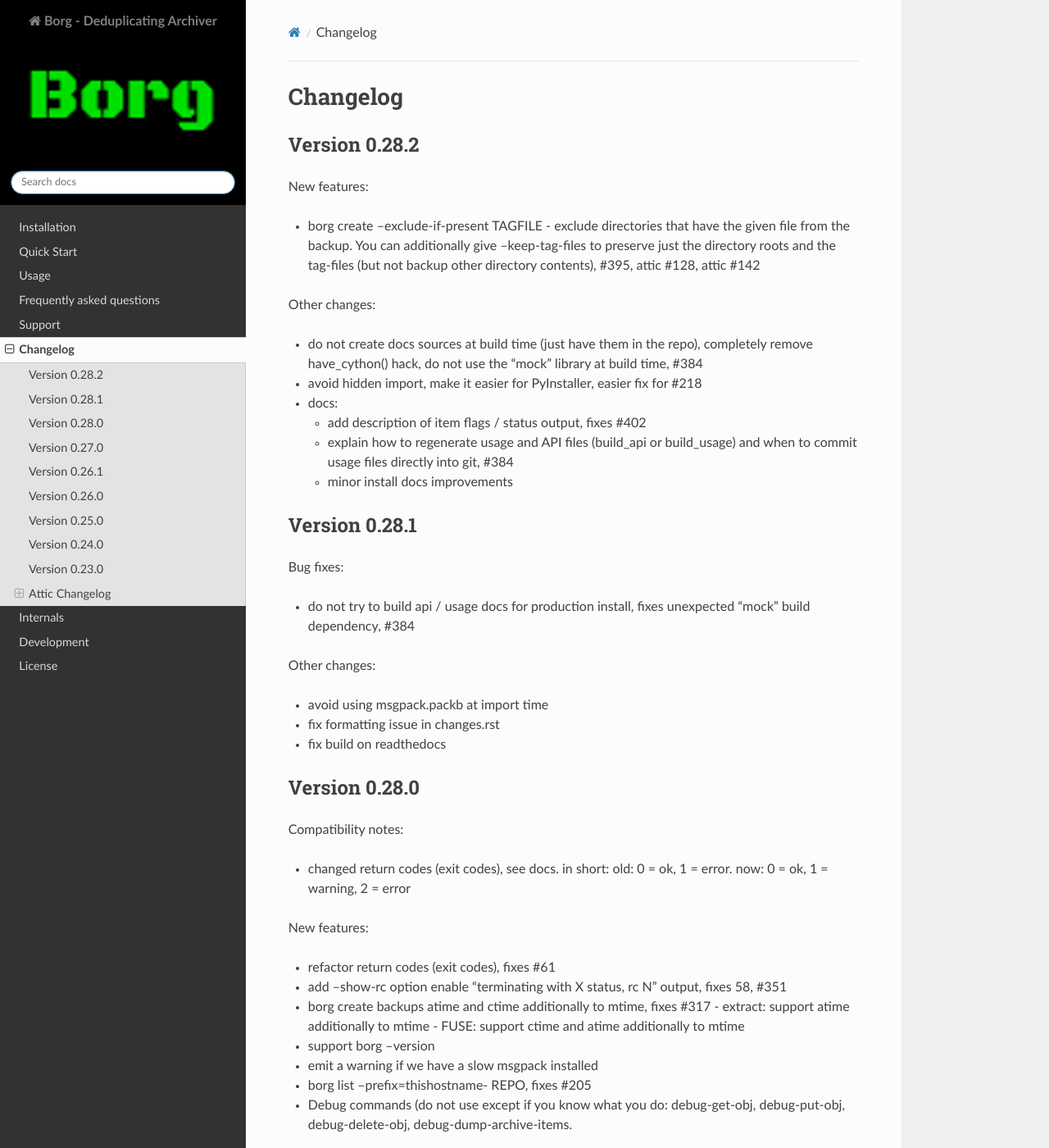
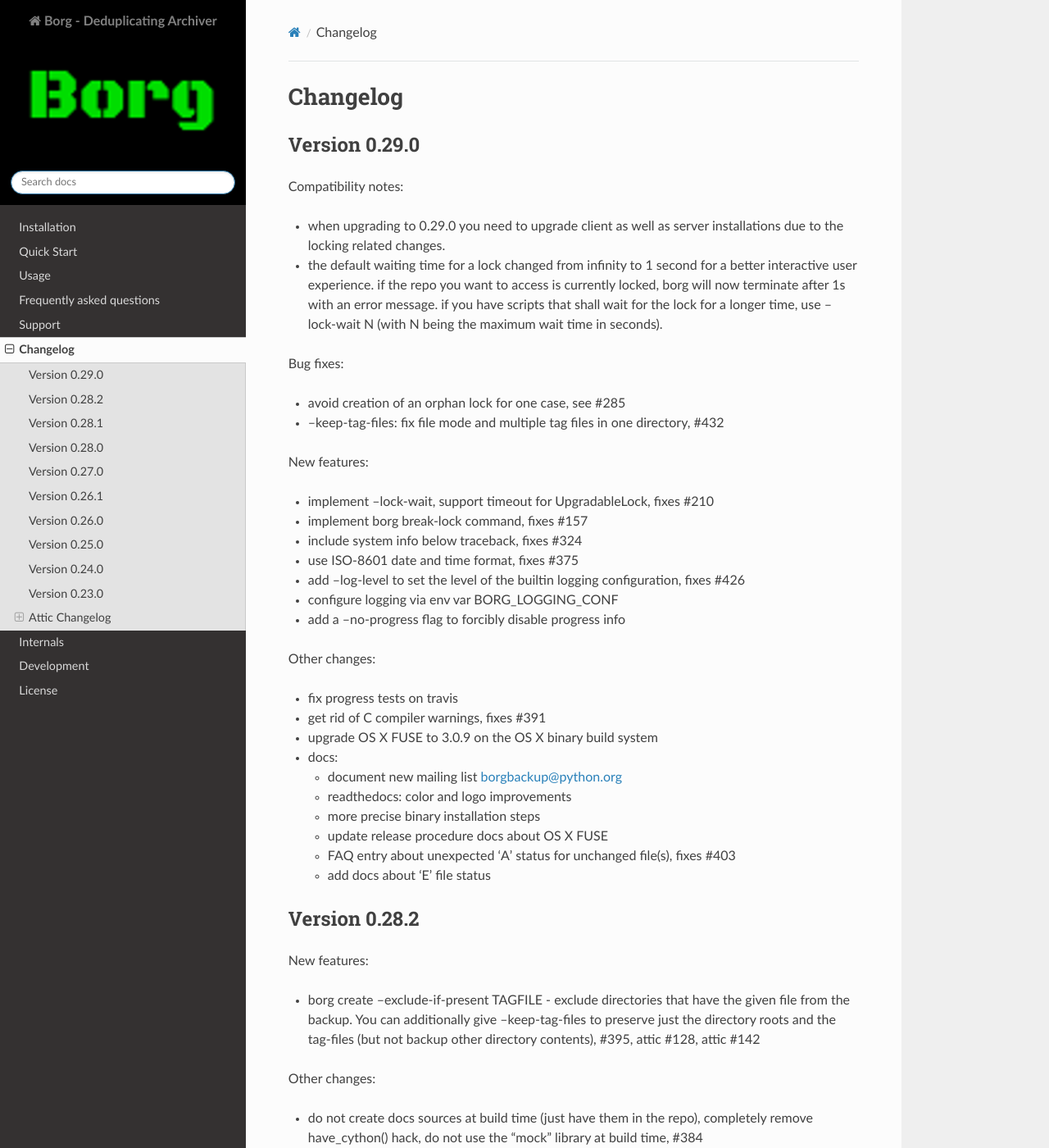
Before and after one commit to borgbackup/borg, a Sphinx documentation site: the page built from docs/changes.rst, in a window 1280 px wide and 1400 px high. Shown: the whole window at 82% size. Built offline with Sphinx 7.4.7 and the Read the Docs theme 2.0.0, drawn with Linux system fonts in a browser that asks for light colours; the version number could not be read and is left out.

Commit message:
update CHANGES

```diff
--- a/docs/changes.rst
+++ b/docs/changes.rst
@@ -1,5 +1,48 @@
 Changelog
 =========
+
+Version 0.29.0
+--------------
+
+Compatibility notes:
+
+- when upgrading to 0.29.0 you need to upgrade client as well as server
+  installations due to the locking related changes.
+- the default waiting time for a lock changed from infinity to 1 second for a
+  better interactive user experience. if the repo you want to access is
+  currently locked, borg will now terminate after 1s with an error message.
+  if you have scripts that shall wait for the lock for a longer time, use
+  --lock-wait N (with N being the maximum wait time in seconds).
+
+Bug fixes:
+
+- avoid creation of an orphan lock for one case, see #285
+- --keep-tag-files: fix file mode and multiple tag files in one directory, #432
+
+New features:
+
+- implement --lock-wait, support timeout for UpgradableLock, fixes #210
+- implement borg break-lock command, fixes #157
+- include system info below traceback, fixes #324
+- use ISO-8601 date and time format, fixes #375
+- add --log-level to set the level of the builtin logging configuration, fixes #426
+- configure logging via env var BORG_LOGGING_CONF
+- add a --no-progress flag to forcibly disable progress info
+
+Other changes:
+
+- fix progress tests on travis
+- get rid of C compiler warnings, fixes #391
+- upgrade OS X FUSE to 3.0.9 on the OS X binary build system
+- docs:
+
+  - document new mailing list borgbackup@python.org
+  - readthedocs: color and logo improvements
+  - more precise binary installation steps
+  - update release procedure docs about OS X FUSE
+  - FAQ entry about unexpected 'A' status for unchanged file(s), fixes #403
+  - add docs about 'E' file status
+
 
 Version 0.28.2
 --------------
```
